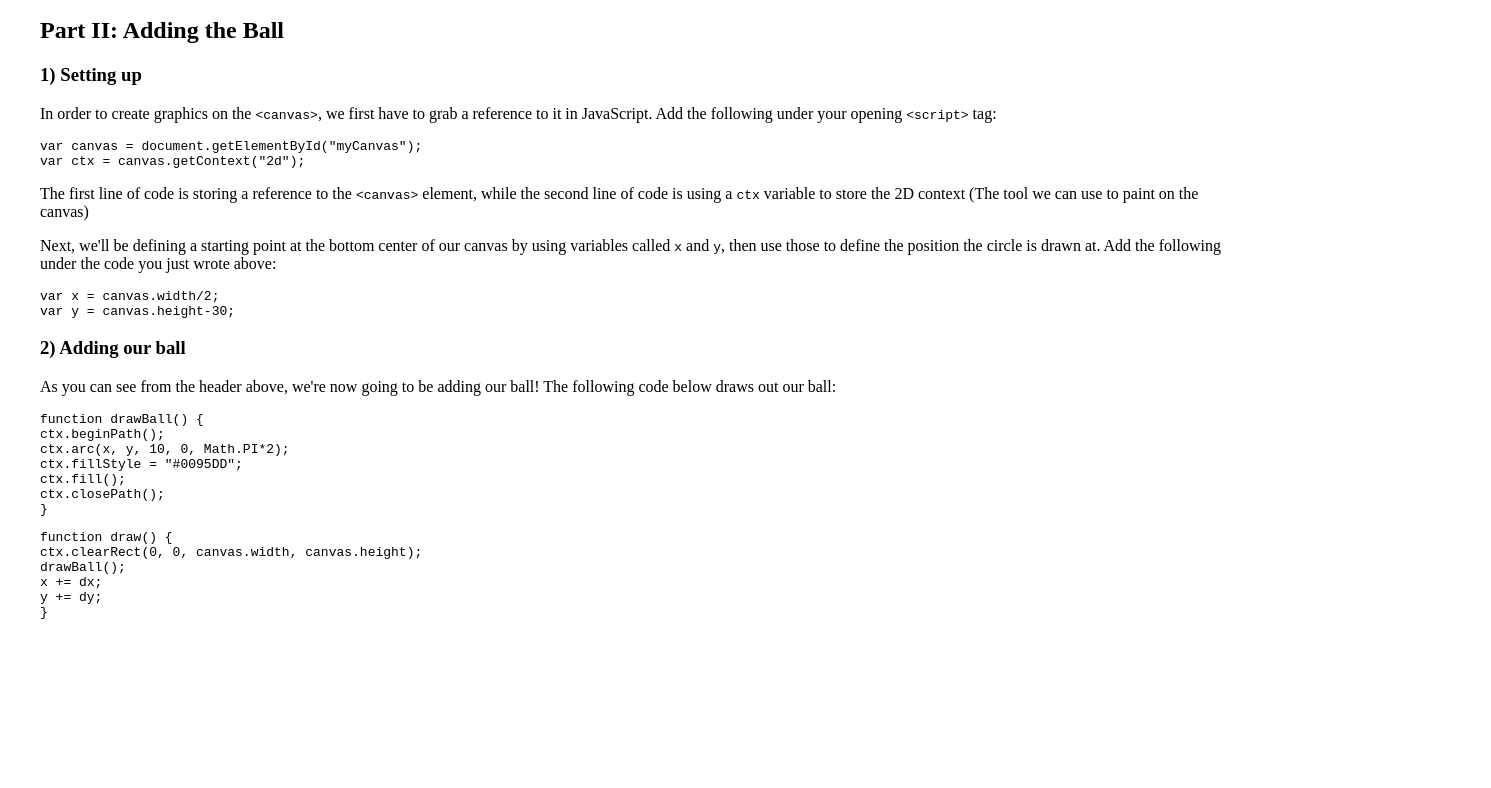
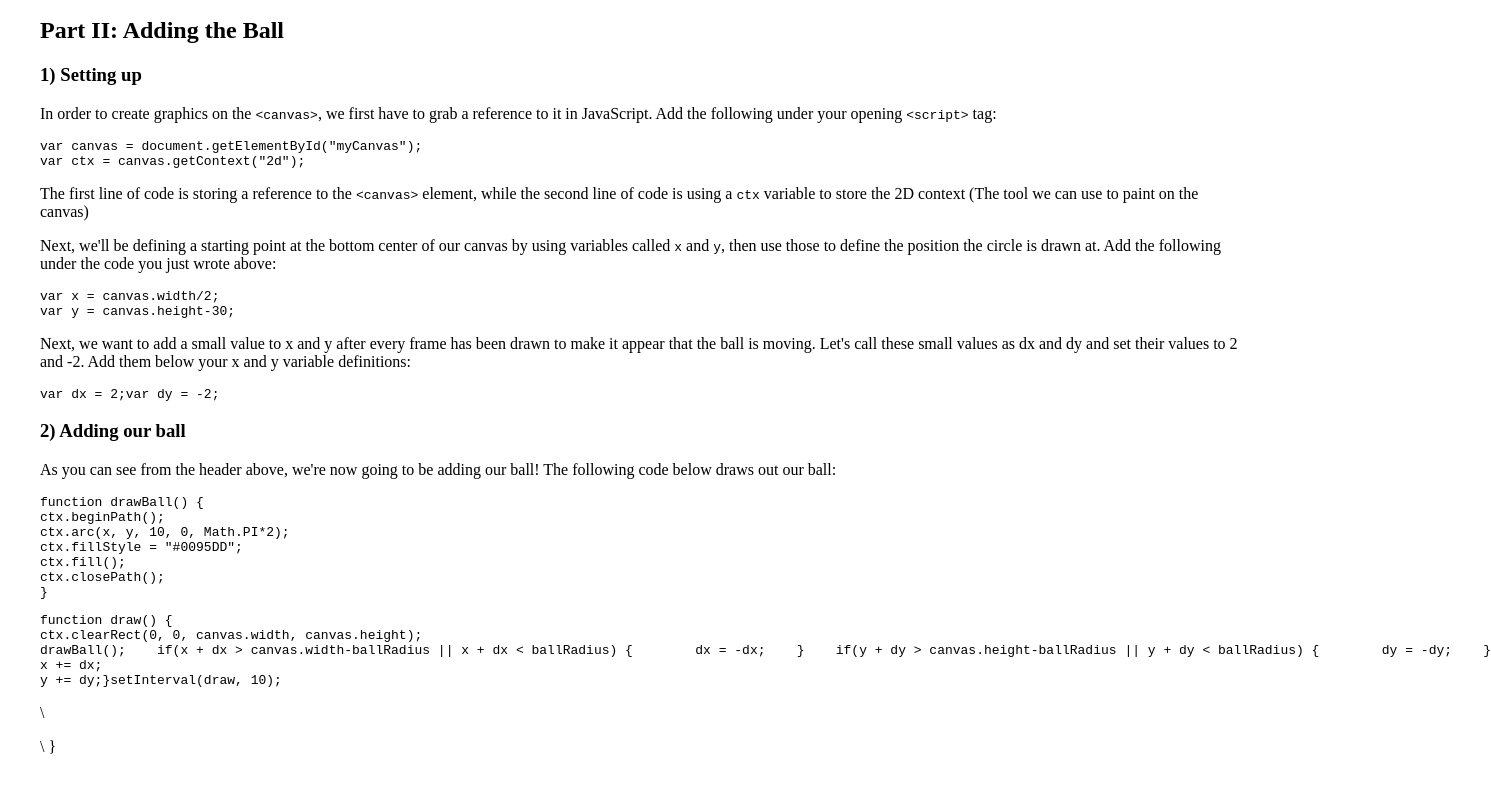
Before and after one commit to P2PHackClub/2019-website, a Gatsby site: page /p2p-hack-club-meeting-3-creating-a-game-using-javascript/ in a window 1280 px wide. Shown: the part 708-1496 px from the top of the page, 1491 px wide, since content can reach past the window. Before the commit the page ends 1360 px from the top, so only its background shows below. Built offline with nearby package versions, Linux system fonts and the light colour scheme; Gatsby itself is replaced by a stand-in of ours; some packages are replaced by stand-ins of ours; code samples lack their colours.

Commit message:
Update Missions “p2p-hack-club-meeting-3-creating-a-game-using-javascript”

````diff
--- a/content/missions/p2p-hack-club-meeting-3-creating-a-game-using-javascript.md
+++ b/content/missions/p2p-hack-club-meeting-3-creating-a-game-using-javascript.md
@@ -23,7 +23,7 @@ Seems simple right? This is because your game will be rendered entirely on the `
 ```
 <!DOCTYPE html><html>
 <head>    <meta charset="utf-8" />
-    <title></title>
+    <title> </title>
  // Your title goes between the <title> elements  <style>	* { padding: 0; margin: 0; }
 	canvas { background: #eee; display: block; margin: 0 auto; }  </style></head>
 
@@ -57,7 +57,11 @@ var x = canvas.width/2;
 var y = canvas.height-30;
 ```
 
+Next, we want to add a small value to x and y after every frame has been drawn to make it appear that the ball is moving. Let's call these small values as dx and dy and set their values to 2 and -2. Add them below your x and y variable definitions:
 
+```
+var dx = 2;var dy = -2;
+```
 
 ### 2) Adding our ball
 
@@ -73,13 +77,22 @@ ctx.closePath();
 }
 ```
 
-
-
 ```
 function draw() {
 ctx.clearRect(0, 0, canvas.width, canvas.height);
-drawBall();
+drawBall();    if(x + dx > canvas.width-ballRadius || x + dx < ballRadius) {        dx = -dx;    }    if(y + dy > canvas.height-ballRadius || y + dy < ballRadius) {        dy = -dy;    }
 x += dx;
-y += dy;
-}
+y += dy;}setInterval(draw, 10);
 ```
+
+
+
+
+
+
+
+
+
+\
+
+\    }
````
